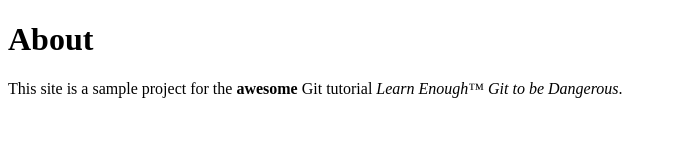
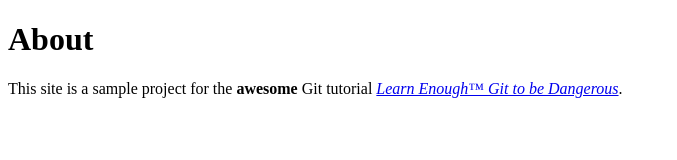
Before and after one commit to EliaKaden/website, a plain HTML site: page about.html in a window 1280 px wide. Shown: the whole page, without its empty margins (0-677 px from the left). Drawn offline with Linux system fonts and the light colour scheme.

Commit message:
Add link to tutorial title

```diff
--- a/about.html
+++ b/about.html
@@ -7,7 +7,7 @@
   <h1>About</h1>
   <p>
     This site is a sample project for the <strong>awesome</strong> Git tutorial
-    <em>Learn Enough™ Git to be Dangerous</em>.
+    <a href="https://www.learnenough.com/git-tutorial"><em>Learn Enough™ Git to be Dangerous</em></a>.
   </p>
  </body>
 </html>
```
